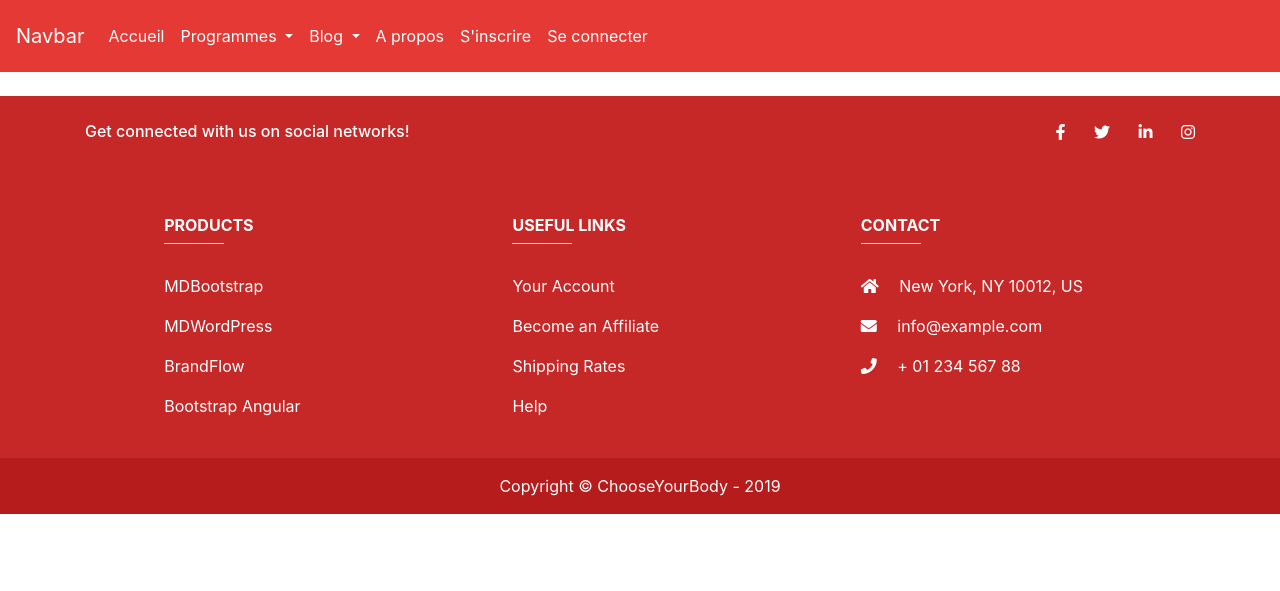
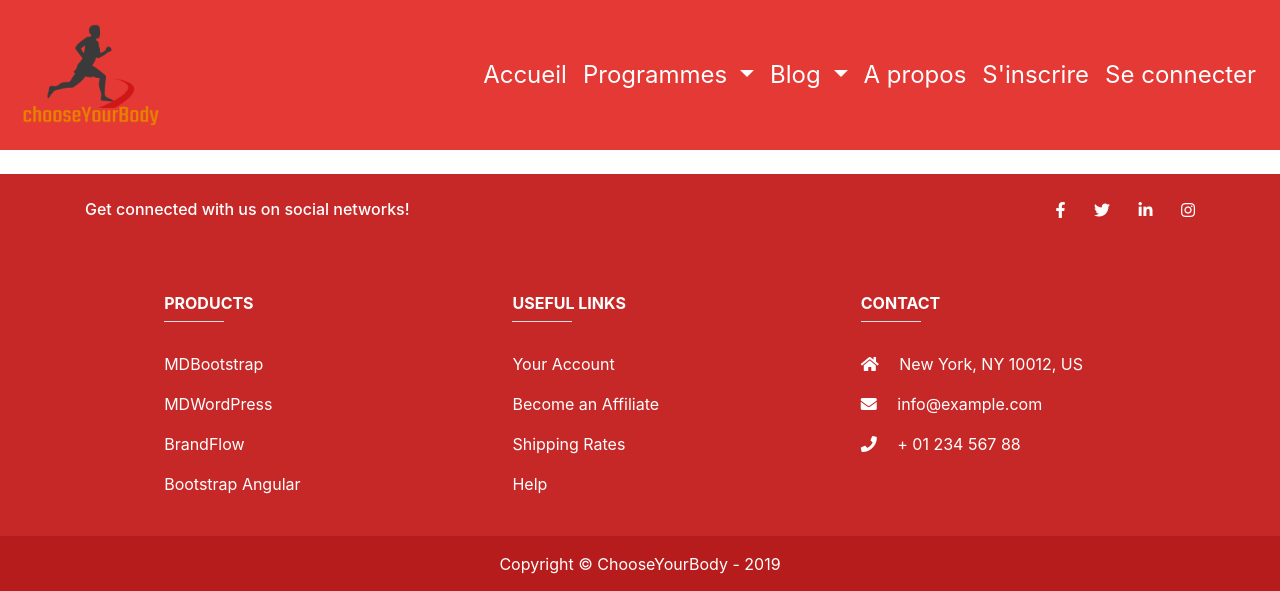
Before and after one commit to amineMas/symfony-training, a Symfony app: template templates/blog/all_articles.html.twig in a window 1280 px wide. Shown: the top 591 px of the page. Run offline with Twig, Linux system fonts and the light colour scheme; the template is opened without the code that fills it, so the values that code supplies are empty; some libraries are stand-ins or nearby versions.

Commit message:
ajout du logo et modification fontsize navbar et height

```diff
--- a/public/css/style.css
+++ b/public/css/style.css
@@ -17,6 +17,11 @@
 .red-darken-4
 {
   background-color: #b71c1c;
+}
+
+.navbar.navbar-expand-lg.navbar-dark
+{
+  height: 150px;
 }
 
 .navbar-dark .navbar-nav .nav-link
@@ -42,7 +47,8 @@
   height: 500px;
 }
 
-.featurette-divider {
+.featurette-divider
+{
   margin: 5rem 0;
 }
 
@@ -52,13 +58,26 @@
   color: white;
 }
 
-.page-footer a {
+.page-footer a
+{
   color: white;
 }
 
-.orange-text {
+.orange-text
+{
   color: #ff9800;
 }
+
+li.nav-item
+{
+  font-size: 1.5rem;
+}
+
+.dropdown-item
+{
+  font-size: 1.5rem;
+}
+
 
 
 
--- a/templates/base.html.twig
+++ b/templates/base.html.twig
@@ -13,12 +13,14 @@
 
 
 <body>
-<nav class="navbar navbar-expand-lg navbar-dark p-3" style="background-color:#e53935;">
-  <a class="navbar-brand" href="#">Navbar</a>
+<nav class="navbar navbar-expand-lg navbar-dark" style="background-color:#e53935;">
+  <a class="navbar-brand" href="#">
+    <img src="{{ asset('images/logo3.png') }}" width="150" height="150" alt="logo">
+  </a>
   <button class="navbar-toggler" type="button" data-toggle="collapse" data-target="#navbarNavDropdown" aria-controls="navbarNavDropdown" aria-expanded="false" aria-label="Toggle navigation">
     <span class="navbar-toggler-icon"></span>
   </button>
-  <div class="collapse navbar-collapse" id="navbarNavDropdown">
+  <div class="collapse navbar-collapse justify-content-end flex-grow-1" id="navbarNavDropdown">
     <ul class="navbar-nav">
       <li class="nav-item">
         <a class="nav-link" href="{{ path('home') }}">Accueil</a>
@@ -27,7 +29,7 @@
         <a class="nav-link dropdown-toggle" href="{{ path('training_programs') }}" id="navbarDropdownMenuLink" aria-haspopup="true" aria-expanded="false">
           Programmes
         </a>
-        <div class="dropdown-menu red-darken-3" aria-labelledby="navbarDropdownMenuLink">
+        <div class="dropdown-menu" aria-labelledby="navbarDropdownMenuLink">
           <a class="dropdown-item" href="{{ path('weight_loss') }}">Perte de poids</a>
           <a class="dropdown-item" href="{{ path('muscle_gain') }}">Prise de masse</a>
           <a class="dropdown-item" href="{{ path('keep_fit') }}">Rester en forme</a>
```
Also changed, not shown: public/images/logo1.png (added), public/images/logo2.png (added), public/images/logo3.png (added), public/images/logo4.png (added), public/images/logo5.png (added), public/images/logo6.png (added).
